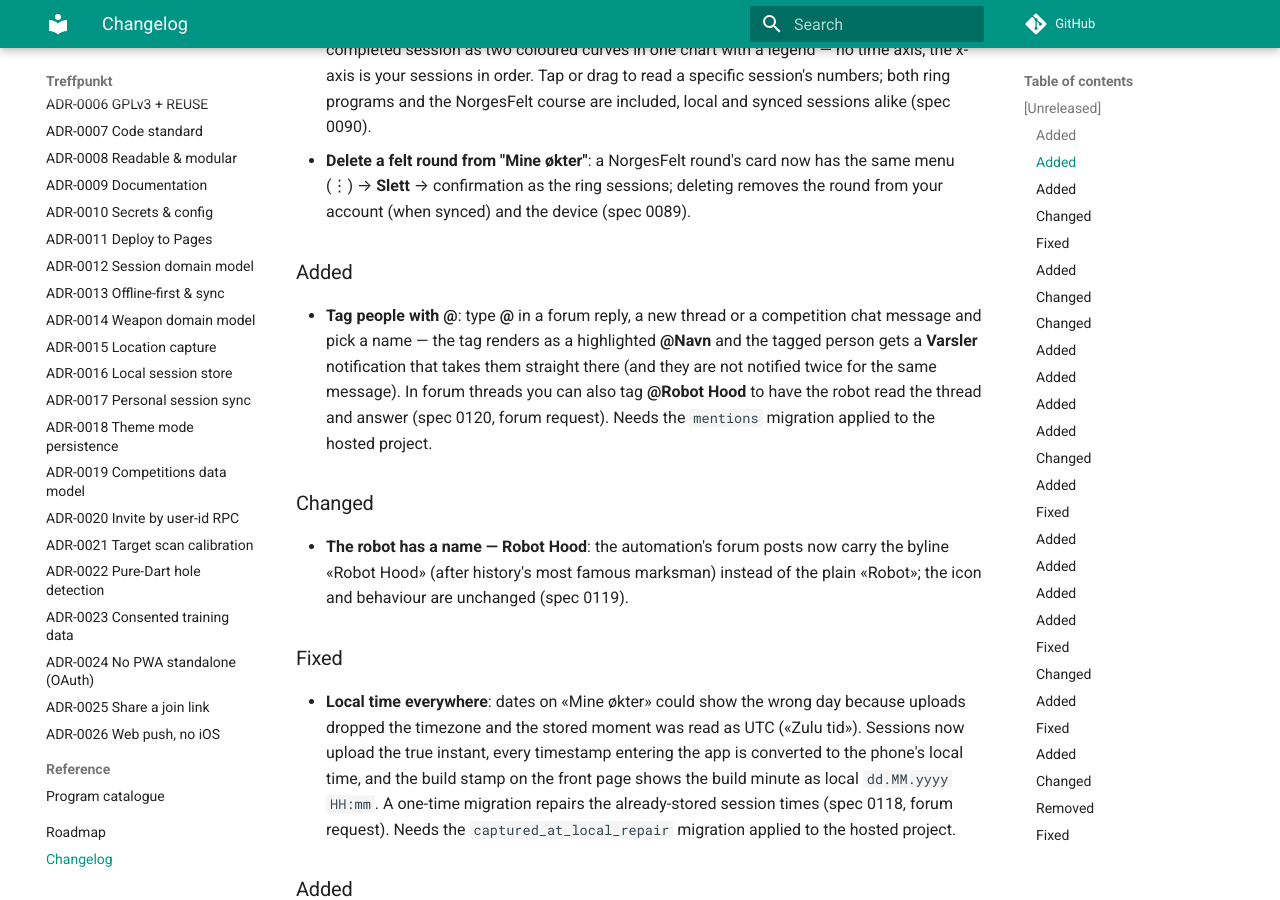
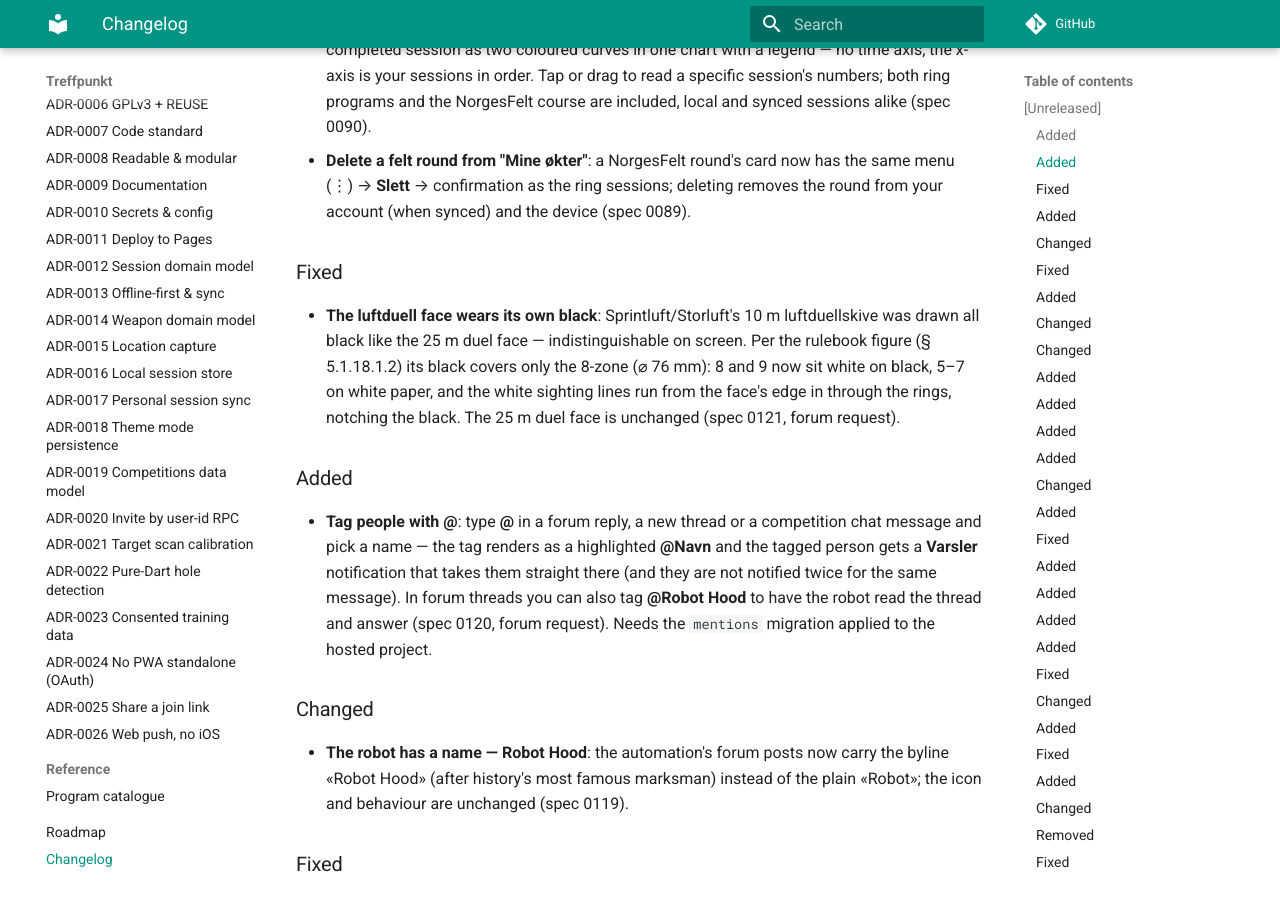
Before and after one commit to roykollensvendsen/treffpunkt, an MkDocs documentation site: the page built from docs/CHANGELOG.md, in a window 1280 px wide and 900 px high, scrolled down 1165 px. Built offline with MkDocs 1.6.1 and Material for MkDocs 9.7.7, drawn with Linux system fonts in a browser that asks for light colours; comment, search, counter and statistics services are not loaded.

Commit message:
fix(scoring): the luftduell face wears its own black
The 10 m luftduellskive (Sprintluft/Storluft) was drawn all black,
exactly like the 25 m duel face — impossible to tell apart on screen,
and not what the official sheet looks like. Per the rulebook figure
its black covers only the 8-zone: 8 and 9 now sit white on black, 5–7
on white paper, and the white sighting lines run from the face's edge
in through the rings, notching the black's edge. The zone radii were
already correct; only the drawing changes.

- TargetGeometry.airDuel10m: blackBullDiameterMm 155.5 → 76.0 (the
  8-zone, per the nasjonalt regelverk § 5.1.18.1.2 figure).
- Sighting lines anchor at the outermost ring's edge instead of the
  black's edge — identical on the all-black 25 m face, where the two
  coincide.
- Spec 0121; geometry + painter tests for the black and the line
  anchoring. The spec-0113 label colouring adapts by itself.

Forum request: «skiver» (approach confirmed on the thread).

```diff
--- a/docs/CHANGELOG.md
+++ b/docs/CHANGELOG.md
@@ -50,6 +50,15 @@
   the same menu (⋮) → **Slett** → confirmation as the ring sessions; deleting
   removes the round from your account (when synced) and the device (spec
   0089).
+
+### Fixed
+- **The luftduell face wears its own black**: Sprintluft/Storluft's
+  10 m luftduellskive was drawn all black like the 25 m duel face —
+  indistinguishable on screen. Per the rulebook figure
+  (§ 5.1.18.1.2) its black covers only the 8-zone (⌀ 76 mm): 8 and 9
+  now sit white on black, 5–7 on white paper, and the white sighting
+  lines run from the face's edge in through the rings, notching the
+  black. The 25 m duel face is unchanged (spec 0121, forum request).
 
 ### Added
 - **Tag people with @**: type **@** in a forum reply, a new thread or a
--- a/mkdocs.yml
+++ b/mkdocs.yml
@@ -151,6 +151,7 @@
       - "0118 — Lokaltid overalt": specs/0118-local-time-everywhere.md
       - "0119 — Robot Hood": specs/0119-robot-hood.md
       - "0120 — Tagging med @ (mentions)": specs/0120-mentions.md
+      - "0121 — Luftduellskivas svarte felt": specs/0121-airduel-face-black.md
   - Decisions:
       - ADR-0001 Flutter: adr/0001-frontend-flutter.md
       - ADR-0002 Supabase: adr/0002-backend-supabase.md
```
Also changed, not shown: docs/specs/0121-airduel-face-black.md (added, +50 -0 lines), 4 other files.
